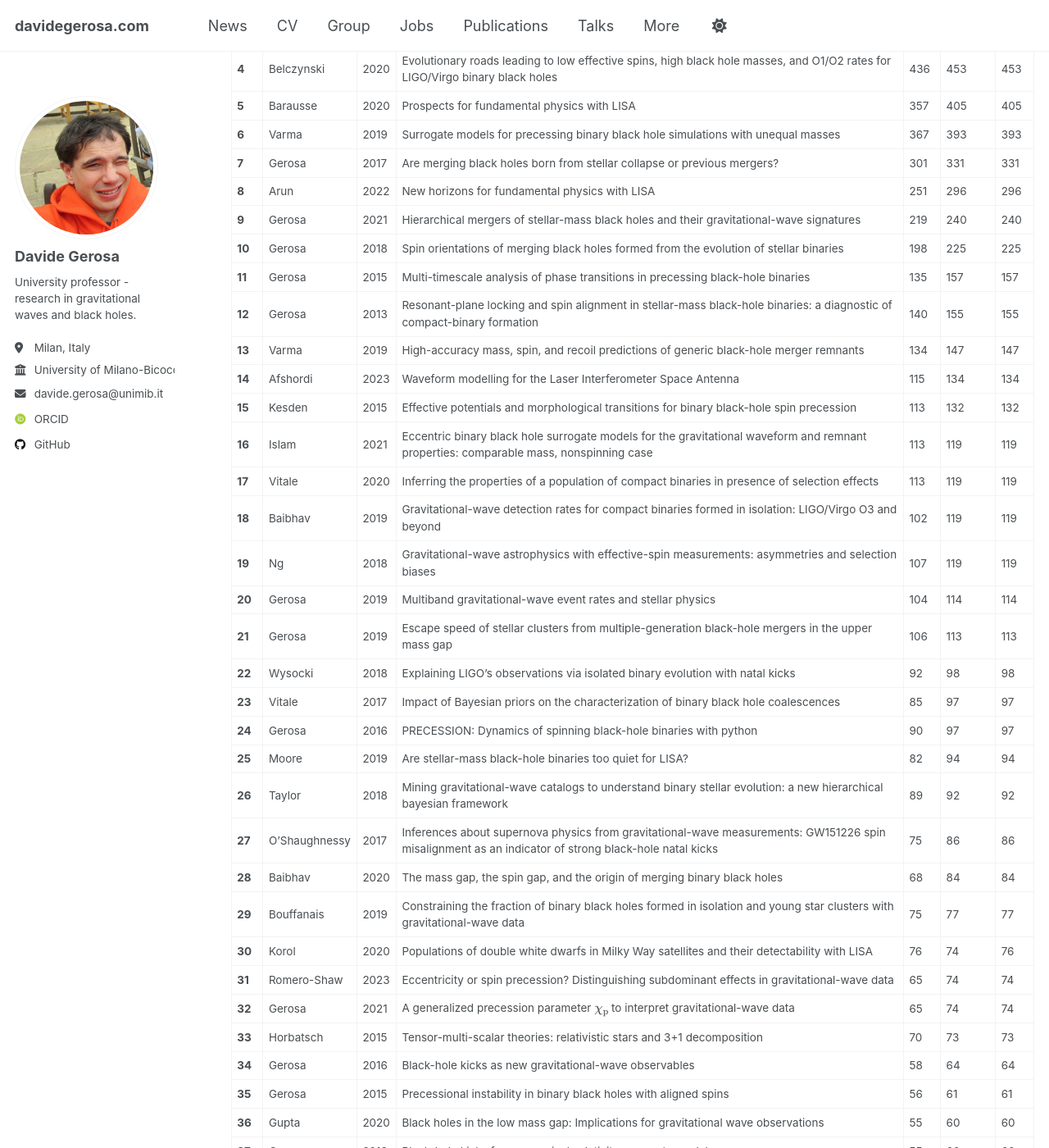
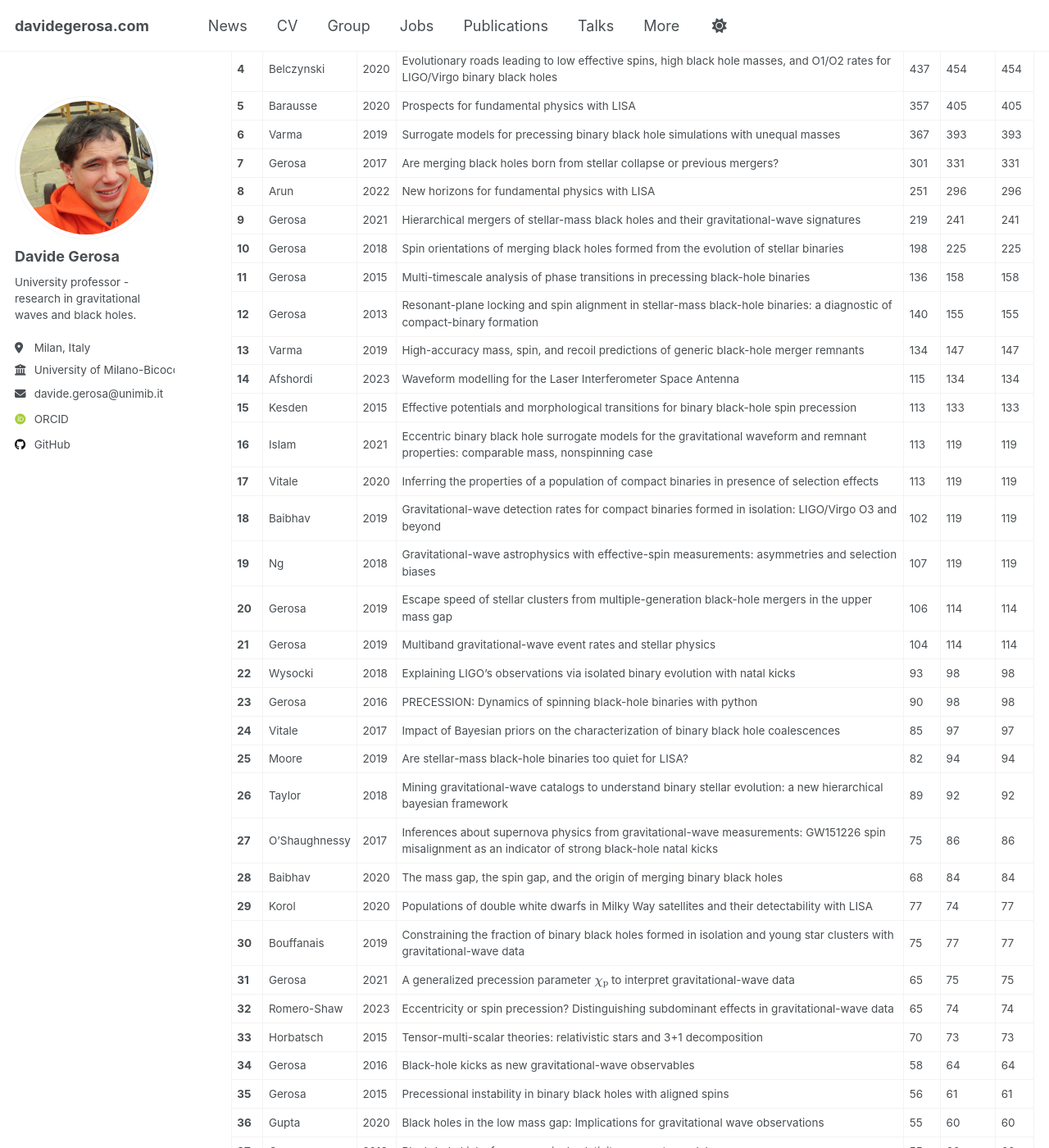
Before and after one commit to dgerosa/website, a Jekyll site: the page built from _pages/citations.md, in a window 1280 px wide and 1400 px high, scrolled down 617 px. Shown: the whole window at 82% size. Built offline with Jekyll 4.4.1, drawn with Linux system fonts in a browser that asks for light colours; some web fonts are replaced; some of the changed text lies outside the part shown.

Commit message:
Website update from workflow

```diff
--- a/_pages/_citations.md
+++ b/_pages/_citations.md
@@ -1,46 +1,46 @@
 ## Citation Summary
 
-- **Total ADS citations**: 8775
-- **Total INSPIRE citations**: 9614
-- **Total MAX citations**: 9663
+- **Total ADS citations**: 8781
+- **Total INSPIRE citations**: 9627
+- **Total MAX citations**: 9677
 - **h-index**: 47
 
 ## Paper list sorted by citation count
 
 | # | Author | Year | Title | ADS | INSPIRE | MAX |
 |---|--------|------|-------|-----|---------|-----|
-| **1** | Berti | 2015 | Testing general relativity with present and future astrophysical observations | 1330 | 1487 | 1487 |
-| **2** | Barack | 2019 | Black holes, gravitational waves and fundamental physics: a roadmap | 786 | 866 | 866 |
-| **3** | Amaro-Seoane | 2022 | Astrophysics with the Laser Interferometer Space Antenna | 602 | 583 | 602 |
-| **4** | Belczynski | 2020 | Evolutionary roads leading to low effective spins, high black hole masses, and O1/O2 rates for LIGO/Virgo binary black holes | 436 | 453 | 453 |
+| **1** | Berti | 2015 | Testing general relativity with present and future astrophysical observations | 1329 | 1487 | 1487 |
+| **2** | Barack | 2019 | Black holes, gravitational waves and fundamental physics: a roadmap | 786 | 867 | 867 |
+| **3** | Amaro-Seoane | 2022 | Astrophysics with the Laser Interferometer Space Antenna | 603 | 583 | 603 |
+| **4** | Belczynski | 2020 | Evolutionary roads leading to low effective spins, high black hole masses, and O1/O2 rates for LIGO/Virgo binary black holes | 437 | 454 | 454 |
 | **5** | Barausse | 2020 | Prospects for fundamental physics with LISA | 357 | 405 | 405 |
 | **6** | Varma | 2019 | Surrogate models for precessing binary black hole simulations with unequal masses | 367 | 393 | 393 |
 | **7** | Gerosa | 2017 | Are merging black holes born from stellar collapse or previous mergers? | 301 | 331 | 331 |
 | **8** | Arun | 2022 | New horizons for fundamental physics with LISA | 251 | 296 | 296 |
-| **9** | Gerosa | 2021 | Hierarchical mergers of stellar-mass black holes and their gravitational-wave signatures | 219 | 240 | 240 |
+| **9** | Gerosa | 2021 | Hierarchical mergers of stellar-mass black holes and their gravitational-wave signatures | 219 | 241 | 241 |
 | **10** | Gerosa | 2018 | Spin orientations of merging black holes formed from the evolution of stellar binaries | 198 | 225 | 225 |
-| **11** | Gerosa | 2015 | Multi-timescale analysis of phase transitions in precessing black-hole binaries | 135 | 157 | 157 |
+| **11** | Gerosa | 2015 | Multi-timescale analysis of phase transitions in precessing black-hole binaries | 136 | 158 | 158 |
 | **12** | Gerosa | 2013 | Resonant-plane locking and spin alignment in stellar-mass black-hole binaries: a diagnostic of compact-binary formation | 140 | 155 | 155 |
 | **13** | Varma | 2019 | High-accuracy mass, spin, and recoil predictions of generic black-hole merger remnants | 134 | 147 | 147 |
 | **14** | Afshordi | 2023 | Waveform modelling for the Laser Interferometer Space Antenna | 115 | 134 | 134 |
-| **15** | Kesden | 2015 | Effective potentials and morphological transitions for binary black-hole spin precession | 113 | 132 | 132 |
+| **15** | Kesden | 2015 | Effective potentials and morphological transitions for binary black-hole spin precession | 113 | 133 | 133 |
 | **16** | Islam | 2021 | Eccentric binary black hole surrogate models for the gravitational waveform and remnant properties: comparable mass, nonspinning case | 113 | 119 | 119 |
 | **17** | Vitale | 2020 | Inferring the properties of a population of compact binaries in presence of selection effects | 113 | 119 | 119 |
 | **18** | Baibhav | 2019 | Gravitational-wave detection rates for compact binaries formed in isolation: LIGO/Virgo O3 and beyond | 102 | 119 | 119 |
 | **19** | Ng | 2018 | Gravitational-wave astrophysics with effective-spin measurements: asymmetries and selection biases | 107 | 119 | 119 |
-| **20** | Gerosa | 2019 | Multiband gravitational-wave event rates and stellar physics | 104 | 114 | 114 |
-| **21** | Gerosa | 2019 | Escape speed of stellar clusters from multiple-generation black-hole mergers in the upper mass gap | 106 | 113 | 113 |
-| **22** | Wysocki | 2018 | Explaining LIGO's observations via isolated binary evolution with natal kicks | 92 | 98 | 98 |
-| **23** | Vitale | 2017 | Impact of Bayesian priors on the characterization of binary black hole coalescences | 85 | 97 | 97 |
-| **24** | Gerosa | 2016 | PRECESSION: Dynamics of spinning black-hole binaries with python | 90 | 97 | 97 |
+| **20** | Gerosa | 2019 | Escape speed of stellar clusters from multiple-generation black-hole mergers in the upper mass gap | 106 | 114 | 114 |
+| **21** | Gerosa | 2019 | Multiband gravitational-wave event rates and stellar physics | 104 | 114 | 114 |
+| **22** | Wysocki | 2018 | Explaining LIGO's observations via isolated binary evolution with natal kicks | 93 | 98 | 98 |
+| **23** | Gerosa | 2016 | PRECESSION: Dynamics of spinning black-hole binaries with python | 90 | 98 | 98 |
+| **24** | Vitale | 2017 | Impact of Bayesian priors on the characterization of binary black hole coalescences | 85 | 97 | 97 |
 | **25** | Moore | 2019 | Are stellar-mass black-hole binaries too quiet for LISA? | 82 | 94 | 94 |
 | **26** | Taylor | 2018 | Mining gravitational-wave catalogs to understand binary stellar evolution: a new hierarchical bayesian framework | 89 | 92 | 92 |
 | **27** | O'Shaughnessy | 2017 | Inferences about supernova physics from gravitational-wave measurements: GW151226 spin misalignment as an indicator of strong black-hole natal kicks | 75 | 86 | 86 |
 | **28** | Baibhav | 2020 | The mass gap, the spin gap, and the origin of merging binary black holes | 68 | 84 | 84 |
-| **29** | Bouffanais | 2019 | Constraining the fraction of binary black holes formed in isolation and young star clusters with gravitational-wave data | 75 | 77 | 77 |
-| **30** | Korol | 2020 | Populations of double white dwarfs in Milky Way satellites and their detectability with LISA | 76 | 74 | 76 |
-| **31** | Romero-Shaw | 2023 | Eccentricity or spin precession? Distinguishing subdominant effects in gravitational-wave data | 65 | 74 | 74 |
-| **32** | Gerosa | 2021 | A generalized precession parameter $$\chi_\mathrm{p}$$ to interpret gravitational-wave data | 65 | 74 | 74 |
+| **29** | Korol | 2020 | Populations of double white dwarfs in Milky Way satellites and their detectability with LISA | 77 | 74 | 77 |
+| **30** | Bouffanais | 2019 | Constraining the fraction of binary black holes formed in isolation and young star clusters with gravitational-wave data | 75 | 77 | 77 |
+| **31** | Gerosa | 2021 | A generalized precession parameter $$\chi_\mathrm{p}$$ to interpret gravitational-wave data | 65 | 75 | 75 |
+| **32** | Romero-Shaw | 2023 | Eccentricity or spin precession? Distinguishing subdominant effects in gravitational-wave data | 65 | 74 | 74 |
 | **33** | Horbatsch | 2015 | Tensor-multi-scalar theories: relativistic stars and 3+1 decomposition | 70 | 73 | 73 |
 | **34** | Gerosa | 2016 | Black-hole kicks as new gravitational-wave observables | 58 | 64 | 64 |
 | **35** | Gerosa | 2015 | Precessional instability in binary black holes with aligned spins | 56 | 61 | 61 |
@@ -67,17 +67,17 @@
 | **56** | Rosca-Mead | 2020 | Core collapse in massive scalar-tensor gravity | 27 | 33 | 33 |
 | **57** | Gerosa | 2021 | High mass but low spin: an exclusion region to rule out hierarchical black-hole mergers as a mechanism to populate the pair-instability mass gap | 28 | 31 | 31 |
 | **58** | Wong | 2019 | Machine-learning interpolation of population-synthesis simulations to interpret gravitational-wave observations: a case study | 25 | 30 | 30 |
-| **59** | Gerosa | 2023 | Efficient multi-timescale dynamics of precessing black-hole binaries | 25 | 27 | 27 |
+| **59** | Gerosa | 2023 | Efficient multi-timescale dynamics of precessing black-hole binaries | 25 | 28 | 28 |
 | **60** | Baibhav | 2021 | Looking for the parents of LIGO's black holes | 26 | 27 | 27 |
 | **61** | Sayeb | 2021 | Massive black hole binary inspiral and spin evolution in a cosmological framework | 27 | 27 | 27 |
 | **62** | Chamberlain | 2019 | Frequency-domain waveform approximants capturing Doppler shifts | 24 | 27 | 27 |
 | **63** | Spadaro | 2023 | Glitch systematics on the observation of massive black-hole binaries with LISA | 23 | 26 | 26 |
 | **64** | Mould | 2022 | Gravitational-wave population inference at past time infinity | 24 | 26 | 26 |
 | **65** | Rosca-Mead | 2020 | Structure of neutron stars in massive scalar-tensor gravity | 23 | 26 | 26 |
-| **66** | Gerosa | 2017 | On the equal-mass limit of precessing black-hole binaries | 20 | 23 | 23 |
-| **67** | Gerosa | 2019 | Wide nutation: binary black-hole spins repeatedly oscillating from full alignment to full anti-alignment | 20 | 22 | 22 |
-| **68** | Zhao | 2017 | Nutational resonances, transitional precession, and precession-averaged evolution in binary black-hole systems | 17 | 22 | 22 |
-| **69** | Fumagalli | 2024 | Residual eccentricity as a systematic uncertainty on the formation channels of binary black holes | 19 | 21 | 21 |
+| **66** | Zhao | 2017 | Nutational resonances, transitional precession, and precession-averaged evolution in binary black-hole systems | 17 | 23 | 23 |
+| **67** | Gerosa | 2017 | On the equal-mass limit of precessing black-hole binaries | 20 | 23 | 23 |
+| **68** | Gerosa | 2019 | Wide nutation: binary black-hole spins repeatedly oscillating from full alignment to full anti-alignment | 20 | 22 | 22 |
+| **69** | Fumagalli | 2024 | Residual eccentricity as a systematic uncertainty on the formation channels of binary black holes | 20 | 21 | 21 |
 | **70** | Fumagalli | 2023 | Spin-eccentricity interplay in merging binary black holes | 17 | 20 | 20 |
 | **71** | Moore | 2021 | Population-informed priors in gravitational-wave astronomy | 20 | 19 | 20 |
 | **72** | Mould | 2020 | Endpoint of the up-down instability in precessing binary black holes | 17 | 20 | 20 |
```
Also changed, not shown: other parts of _pages/_citations.md (+5 -5 lines), _pages/_group.md (+1 -1 lines), _pages/_publications.md (+1 -1 lines), _pages/_talks.md (+1 -1 lines).
